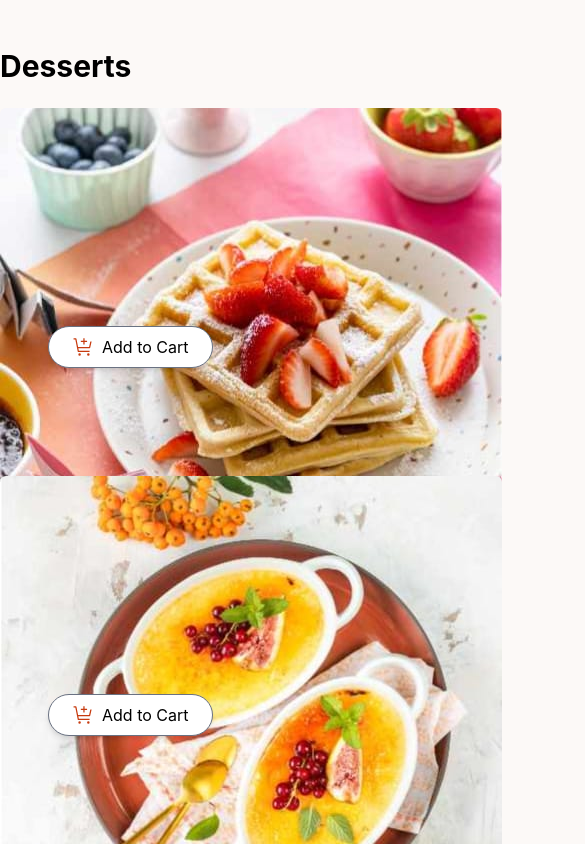
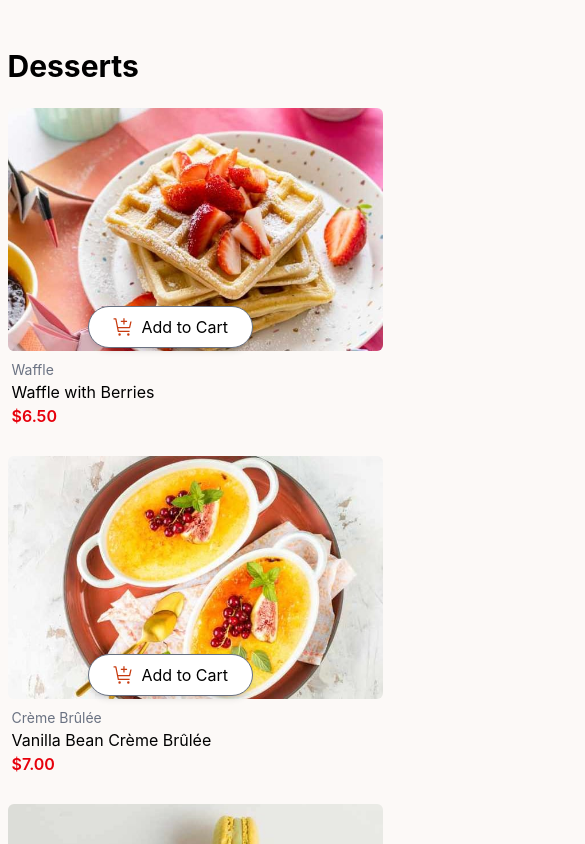
Before and after one commit to nimanek/frontend-mentor-challenges, a React (Vite) app in the folder product-list-with-cart/: page / in a window 390 px wide. Shown: the top 844 px of the page, 585 px wide, since content can reach past the window. Built offline with nearby package versions, Linux system fonts and the light colour scheme.

Commit message:
made responsive

```diff
--- a/product-list-with-cart/src/App.tsx
+++ b/product-list-with-cart/src/App.tsx
@@ -10,7 +10,7 @@ function App() {
 
     return (
         <div>
-            <div className="mx-auto w-295 mt-12 grid grid-cols-1 md:grid-cols-10 md:gap-6">
+            <div className="mx-auto md:w-295 w-93.75 mt-12 grid grid-cols-1 md:grid-cols-10 md:gap-6">
                 <div className="col-span-7">
                     <ProductsList />
                 </div>
--- a/product-list-with-cart/src/components/AddToCartBtn.tsx
+++ b/product-list-with-cart/src/components/AddToCartBtn.tsx
@@ -16,7 +16,7 @@ const AddToCartBtn = ({ dessert }: AddToCartBtnType) => {
             {count === 0 ? (
                 <button
                     onClick={() => handleAdd(dessert.name)}
-                    className="flex items-center justify-center gap-2 border border-gray-500 shadow-md absolute bottom-0 left-12 bg-white px-6 py-2 rounded-full cursor-pointer hover:bg-rose-50"
+                    className="flex items-center justify-center gap-2 border border-gray-500 shadow-md absolute bottom-0 md:left-12 left-20 bg-white px-6 py-2 rounded-full cursor-pointer hover:bg-rose-50"
                 >
                     <img src="./icon-add-to-cart.svg" /> Add to Cart
                 </button>
--- a/product-list-with-cart/src/components/OrderConfirmedModal.tsx
+++ b/product-list-with-cart/src/components/OrderConfirmedModal.tsx
@@ -34,7 +34,7 @@ const OrderConfirmedModal = ({ desserts }: any) => {
             <div ref={modalRef} className="bg-white p-6 rounded-md flex flex-col w-120 items-start gap-2">
                 <div>
                     <img
-                        src="../../public/icon-order-confirmed.svg"
+                        src="./icon-order-confirmed.svg"
                         alt="confirmed"
                     />
                 </div>
--- a/product-list-with-cart/src/components/ProductCard.tsx
+++ b/product-list-with-cart/src/components/ProductCard.tsx
@@ -14,11 +14,17 @@ const ProductCard = ({ dessert }: ProductCardType) => {
     return (
         <>
             <div className="">
-                <div className="relative w-fit h-65">
-                    <img
+                <div className="relative w-fit md:h-65 h-60">
+                    <picture>
+                        <source  media="(min-width: 1024px)" srcSet={dessert.image.desktop} />
+                        <source media="(min-width: 768px)" srcSet={dessert.image.tablet} />
+                        <img
                         className={`h-fit w-full rounded-md ${currentItem?.qty > 0 ? "border-2 border-orange-700" : ""}`}
-                        src={dessert.image.desktop}
+                        src={dessert.image.mobile}
+                        alt={dessert.name}
+                        title={dessert.category}
                     />
+                    </picture>
                     <AddToCartBtn dessert={dessert} />
                 </div>
 
--- a/product-list-with-cart/src/components/RightCart.tsx
+++ b/product-list-with-cart/src/components/RightCart.tsx
@@ -22,7 +22,7 @@ const RightCart = ({ desserts }: RightCartType) => {
 
 
     return (
-        <>
+        <div className="">
             {cart[0] ? (
                 <div className="bg-white p-4 rounded-md shadow-sm">
                     <h3 className="text-xl font-bold text-red-700">
@@ -82,7 +82,7 @@ const RightCart = ({ desserts }: RightCartType) => {
                     </button>
                 </div>
             ) : (
-                <div className="bg-white p-4 rounded-md shadow-sm">
+                <div className="bg-white p-4 rounded-md shadow-sm ">
                     <h3 className="text-xl font-bold text-red-600">
                         Your Cart (<span>0</span>)
                     </h3>
@@ -92,7 +92,7 @@ const RightCart = ({ desserts }: RightCartType) => {
                     </div>
                 </div>
             )}
-        </>
+        </div>
     );
 };
 
```
